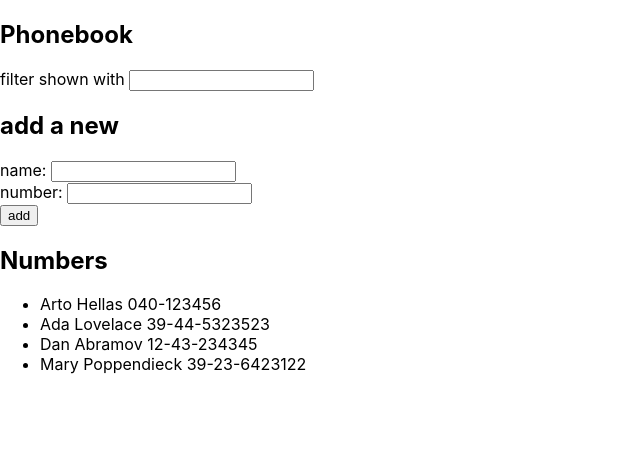
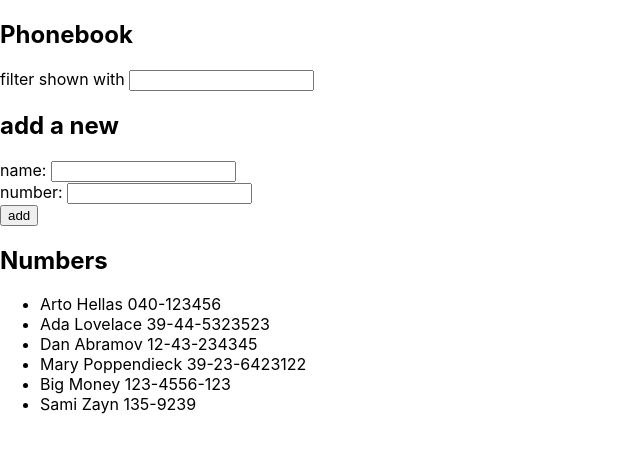
Before and after one commit to JSE955/fso-phonebook, a React (Create React App) app: page / in a window 1280 px wide. Shown: the top 452 px of the page, without its empty margins (0-640 px from the left). Built offline with nearby package versions, Linux system fonts and the light colour scheme; data requests are answered from the project's data file.

Commit message:
Refactored to put business logic in separate module

```diff
--- a/db.json
+++ b/db.json
@@ -1,5 +1,5 @@
 {
-    "persons":[
+  "persons": [
     {
       "name": "Arto Hellas",
       "number": "040-123456",
@@ -19,6 +19,16 @@
       "name": "Mary Poppendieck",
       "number": "39-23-6423122",
       "id": 4
+    },
+    {
+      "name": "Big Money",
+      "number": "123-4556-123",
+      "id": 5
+    },
+    {
+      "name": "Sami Zayn",
+      "number": "135-9239",
+      "id": 6
     }
   ]
 }
--- a/src/App.js
+++ b/src/App.js
@@ -1,5 +1,6 @@
 import axios from 'axios'
 import { useEffect, useState } from 'react'
+import personsService from './services/persons'
 
 const App = () => {
   const [persons, setPersons] = useState([])
@@ -8,10 +9,10 @@ const App = () => {
   const [filter, setFilter] = useState('')
 
   useEffect(() => {
-    axios
-      .get('http://localhost:3001/persons')
-      .then(response => {
-        setPersons(response.data)
+    personsService
+      .getAll()
+      .then(initialPeople => {
+        setPersons(initialPeople)
       })
   }, [])
 
@@ -25,7 +26,11 @@ const App = () => {
         name: newName,
         number: newNumber
       }
-      setPersons(persons.concat(person))
+      personsService
+        .create(person)
+        .then(newPerson => {
+          setPersons(persons.concat(newPerson))
+        })
     }
     setNewName('')
     setNewNumber('')
@@ -49,7 +54,6 @@ const App = () => {
       <div>
         filter shown with <input name={filter} onChange={handleFilterChange} />
       </div>
-
 
       <h2>add a new</h2>
       <form onSubmit={addPerson}>
--- /dev/null
+++ b/src/services/persons.js
@@ -0,0 +1,14 @@
+import axios from 'axios'
+const baseUrl = 'http://localhost:3001/persons'
+
+const getAll = () => {
+    const request = axios.get(baseUrl)
+    return request.then(response => response.data)
+}
+
+const create = (newPerson) => {
+    const request = axios.post(baseUrl, newPerson)
+    return request.then(response => response.data)
+}
+
+export default {getAll, create}
```
Lines whose indentation alone changed are shown as unchanged.
